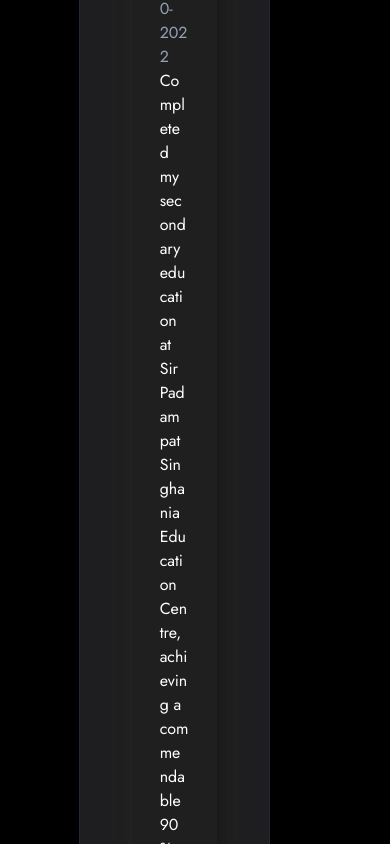
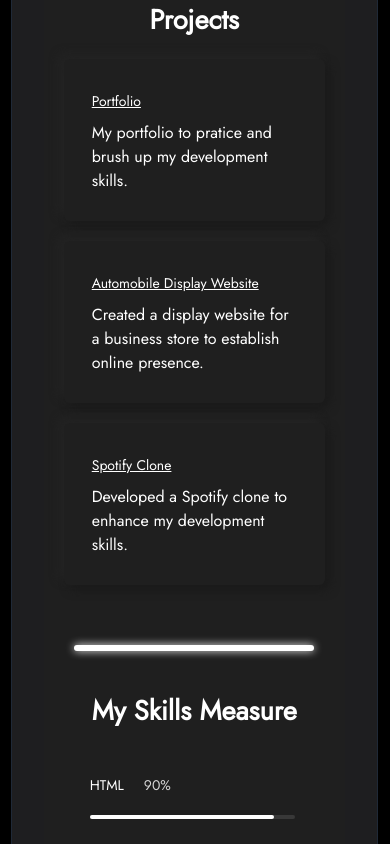
Before and after one commit to HardikUpadhyay007/Portfolio, a React (Create React App) app: page /resume in a window 390 px wide. Shown: the part 1000-1844 px from the top of the page. Built offline with nearby package versions, Linux system fonts and the light colour scheme.

Commit message:
responsive changes

```diff
--- a/src/components/Contact.css
+++ b/src/components/Contact.css
@@ -5,3 +5,19 @@
     border-image: var(--border-gradient-onyx);
     min-width: calc(10% - 10px);
 }
+@media (max-width: 480px) {
+    .contact-div {
+        margin-top: 32%;
+        margin-left: -0.98%;
+        width: 96%; /* Make the div span the full width of the viewport */
+        display: flex; /* Use flexbox to center the form */
+        flex-direction: column; /* Center the form vertically */
+        min-height: 100vh; /* Optional: Makes the div at least as tall as the viewport, remove if not needed */
+    }
+    .contact-form {
+        width: 100%; /* Make the form span the full width of the div */
+    }
+    .contact-wrapper {
+        margin-bottom: -30%;
+    }
+}
--- a/src/components/Contact.js
+++ b/src/components/Contact.js
@@ -25,10 +25,10 @@
         };
     }, [navigate]);
     return (
-        <div className="w-2/4 font-poppins bg-eerie-grey  border border-gray-800 rounded-xl p-8 shadow-md ">
+        <div className="w-2/4 font-poppins bg-eerie-grey contact-div border border-gray-800 rounded-xl p-8 shadow-md ">
             <h1 className="text-4xl text-custom-grey font-bold ">Contact Me</h1>
             <div className="w-6 h-[6px] bg-white rounded-lg mt-4 mb-[10rem]"></div>
-            <div className="contact-wrapper ml-[16rem]">
+            <div className="contact-wrapper flex flex-col items-center">
                 <form className="font-poppins" id=" contact-form">
                     <div className="mb-7">
                         <label
@@ -41,7 +41,7 @@
                             type="text"
                             id="name"
                             name="name"
-                            className="mt-1 p-2 w-1/2 bg-eerie-grey border border-grey-200 rounded-md shadow-sm text-white "
+                            className="mt-1 p-2 w-[18rem] bg-eerie-grey border border-grey-200 rounded-md shadow-sm text-white "
                             required
                             placeholder="Name"
                         />
@@ -57,7 +57,7 @@
                             type="email"
                             id="email"
                             name="email"
-                            className="mt-1 p-2 w-1/2 bg-eerie-grey border border-grey-200 rounded-md shadow-sm text-white "
+                            className="mt-1 p-2 w-[18rem] bg-eerie-grey border border-grey-200 rounded-md shadow-sm text-white "
                             placeholder="Email"
                             required
                         />
@@ -73,7 +73,7 @@
                             type="tel"
                             id="phone"
                             name="phone"
-                            className="mt-1 p-2 w-1/2 bg-eerie-grey border border-grey-200 text-white rounded-md shadow-sm "
+                            className="mt-1 p-2 w-[18rem] bg-eerie-grey border border-grey-200 text-white rounded-md shadow-sm "
                             placeholder="Phone Number"
                             required
                         />
@@ -90,7 +90,7 @@
                             name="message"
                             rows="4"
                             placeholder="Message me!"
-                            className="mt-1 p-2 w-1/2 bg-eerie-grey text-white border border-grey-200 rounded-md shadow-sm "
+                            className="mt-1 p-2 w-[18rem] bg-eerie-grey text-white border border-grey-200 rounded-md shadow-sm "
                         ></textarea>
                     </div>
                     <button
--- a/src/components/Resume.css
+++ b/src/components/Resume.css
@@ -87,3 +87,48 @@
     height: 100%;
     border-radius: inherit;
 }
+
+@media (max-width: 480px) {
+    .resume-div {
+        display: flex;
+        width: 100%; /* Adjusted to use full viewport width */
+        flex-direction: column;
+        margin-left: 2%;
+        margin-right: 2%;
+        margin-top: 33%;
+        box-sizing: border-box; /* Ensures padding and border are included in the element's width */
+    }
+
+    .resume-div * {
+        max-width: 100%; /* Ensures all child elements do not exceed the parent width */
+        box-sizing: border-box; /* Applies box-sizing to all child elements */
+    }
+
+    /* If there are specific elements causing overflow, adjust them individually */
+    .specific-element {
+        margin: 0;
+        padding: 0;
+        width: auto; /* or specific width in % or vw */
+    }
+    .resume-second-head {
+        font-size: 1.7rem;
+    }
+    .skill-measure {
+        margin-left: -1%;
+        width: 190%;
+    }
+    ul li {
+        font-size: 0.75rem; /* Smaller text within li elements */
+    }
+    .timeline {
+        margin-top: -7%;
+    }
+    .progress-bar {
+        height: 4px; /* Smaller progress bar height */
+        width: 100%;
+    }
+
+    .text-xl {
+        font-size: 0.875rem; /* Adjust text size for smaller screens */
+    }
+}
--- a/src/components/Resume.js
+++ b/src/components/Resume.js
@@ -1,13 +1,12 @@
 import React from "react";
 import "./Resume.css";
-import "./About.css";
 export const Resume = () => {
     return (
-        <div className="w-2/4 font-poppins bg-eerie-grey  border border-gray-800 rounded-xl p-8 shadow-md ">
+        <div className="w-2/4 resume-div font-poppins bg-eerie-grey border border-gray-800 rounded-xl p-8 shadow-md ">
             <h1 className="text-4xl text-custom-grey font-bold">Resume</h1>
             <div className="w-6 h-[6px] bg-white rounded-lg mt-4"></div>
             <section className="design-section ">
-                <h1 className="text-4xl text-white font-semibold mb-10 mt-10">
+                <h1 className="text-4xl text-white resume-second-head font-semibold mb-10 mt-10">
                     Education
                 </h1>
 
@@ -58,8 +57,8 @@
                 </div>
                 <div className="hrcss w-[15rem] h-[6px] bg-white rounded-lg mt-10"></div>
             </section>
-            <section className="design-section ">
-                <h1 className="text-4xl text-white font-semibold mb-10 mt-10">
+            <section className="design-section project-div ">
+                <h1 className="text-4xl text-white resume-second-head font-semibold mb-10 mt-10">
                     Projects
                 </h1>
 
@@ -128,10 +127,10 @@
                 <div className="hrcss w-[15rem] h-[6px] bg-white rounded-lg mt-10"></div>
 
                 <section>
-                    <h2 className="text-4xl text-white font-semibold mb-10 mt-10">
+                    <h2 className="text-4xl resume-second-head text-white font-semibold mb-10 mt-10">
                         My Skills Measure
                     </h2>
-                    <ul className="ml-[-15rem]">
+                    <ul className="ml-[-15rem] skill-measure">
                         <li>
                             <div className="flex flex-row">
                                 <h3 className="text-xl text-white mr-5">
```
